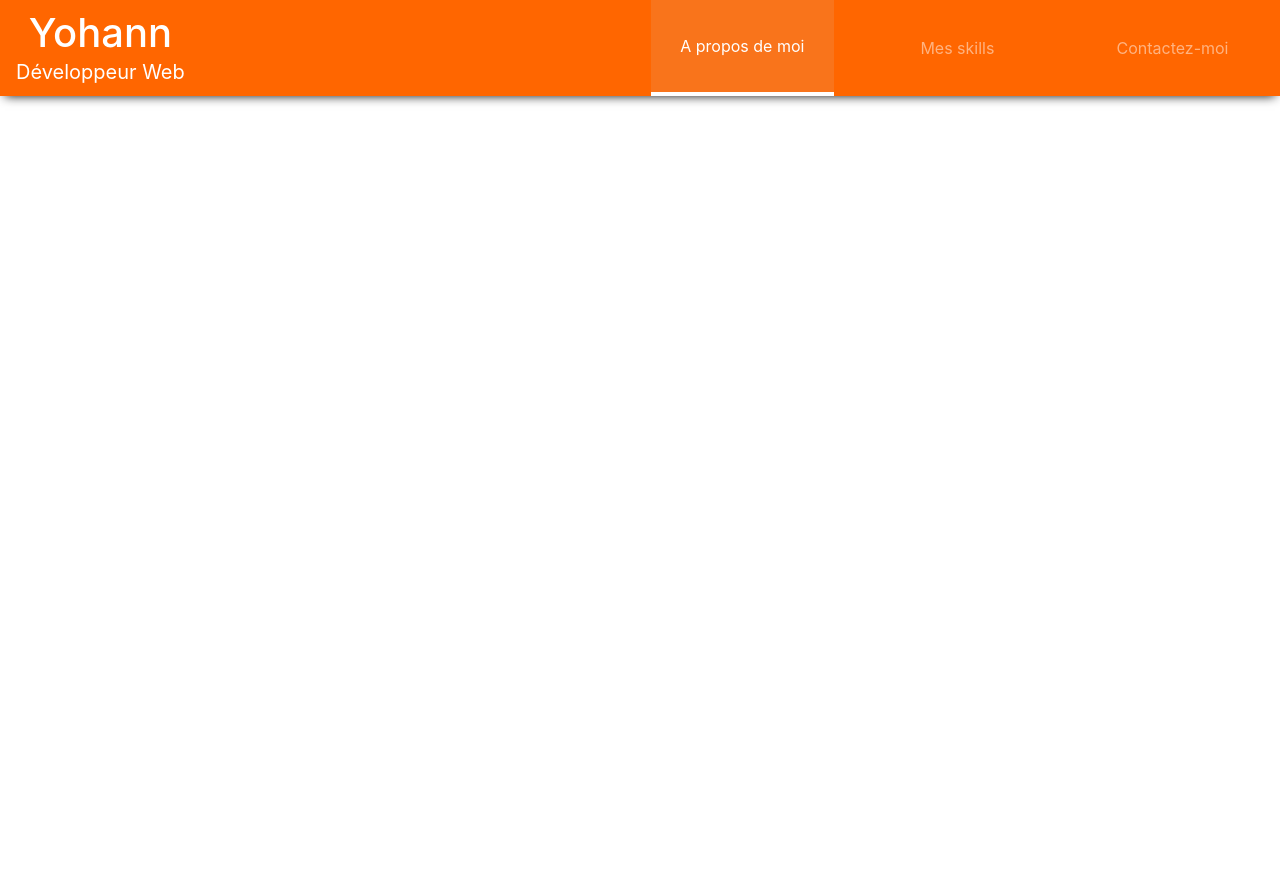
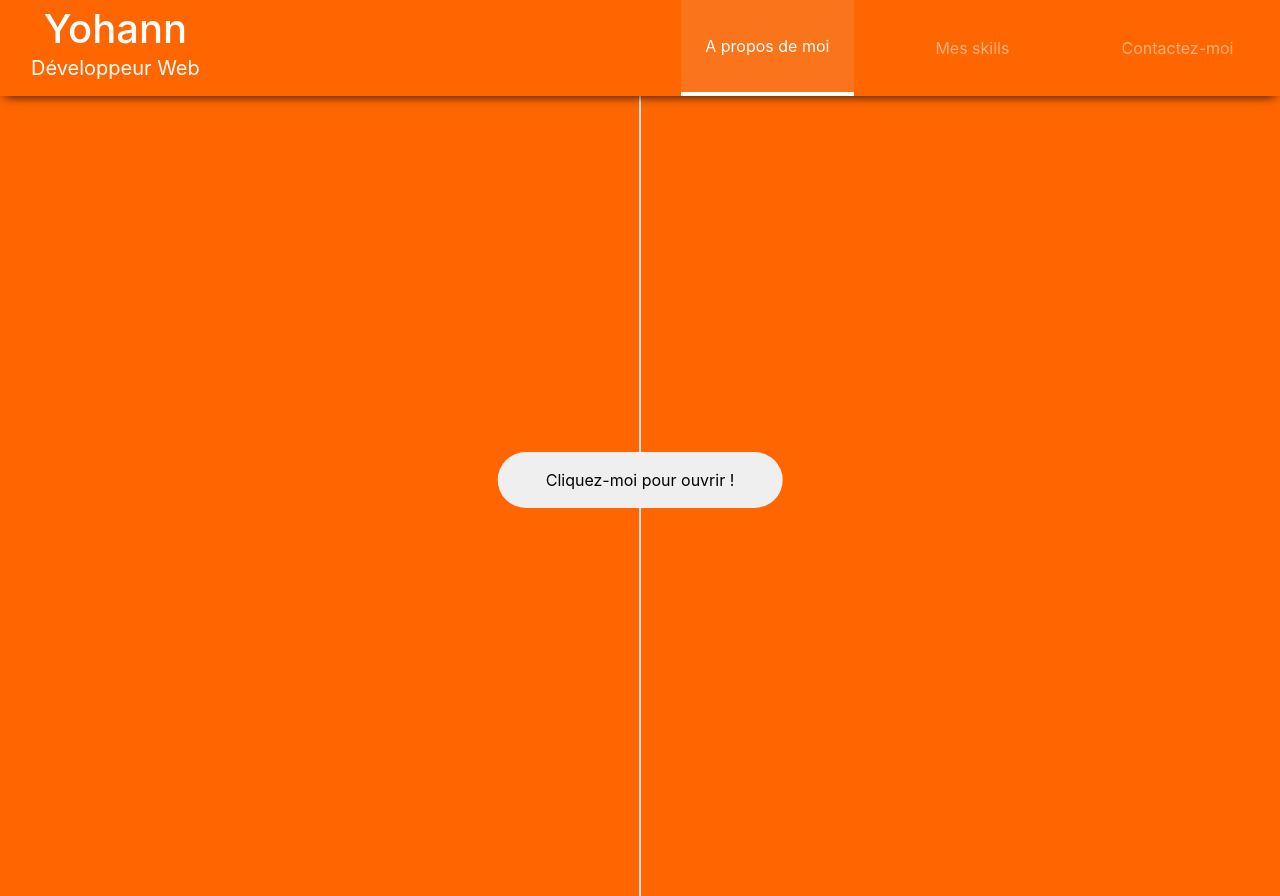
Before and after one commit to YohannPhilippot/portfolio4, a React (Create React App) app: page /about in a window 1280 px wide. Before the commit the page ends 800 px from the top, so only its background shows below. Built offline with nearby package versions, Linux system fonts and the light colour scheme.

Commit message:
style: navbar update and add about appearing

```diff
--- a/src/App.js
+++ b/src/App.js
@@ -1,21 +1,28 @@
 import './App.scss';
 import '../node_modules/bootstrap/dist/css/bootstrap.min.css'
 
+import React from 'react'
 import {BrowserRouter, Route, Switch } from 'react-router-dom'
 
 import Menu from './components/Menu'
 import About from './components/About'
+import Skills from './components/Skills'
+import Contact from './components/Contact'
 
 function App() {
   return (
-    <div className="App">
-      <Menu />
+
+
       <BrowserRouter>
+        <Menu />
         <Switch>
-          <Route path='/' component={About} />
+          <Route exact path='/' component={About} />
+          <Route path='/about' component={About} />
+          <Route path='/skills' component={Skills} />
+          <Route path='/contact' component={Contact} />
         </Switch>
       </BrowserRouter>
-    </div>
+
   );
 }
 
--- a/src/App.scss
+++ b/src/App.scss
@@ -61,20 +61,61 @@
   height: 6rem;
 }
 
+@keyframes nameApparition {
+  0% {
+      transform: translateY(-50px);
+      opacity: 0;
+  }
+
+  100% {
+      transform: translateY(0);
+      opacity: 1;
+  }
+}
+
+@keyframes titleApparition {
+  0% {
+      opacity: 0;
+      transform: translateX(-150px) scale(0);
+  }
+
+  100% {
+      opacity: 1;
+      transform: translateX(0px) scale(1);
+  }
+}
+
 .navbar-brand {
   padding-bottom: 0;
   margin-right: 0!important;
   padding-right: 0!important;
-
+  margin-left: 0!important;
   @media screen and (max-width: 992px) {
     box-shadow:  0px 5px 10px -5px #111
   }
+
+  h1 {
+    animation: nameApparition 1000ms 450ms ease-out both;
+  }
+  span {
+    display: inline-block;
+    animation: titleApparition 1000ms 1000ms ease-out both;
+  }
 }
+
+.grow {
+  transition: all .5s ease-in-out;
+}
+
+.grow:hover {
+  transform: scale(1.15);
+}
+
 
 .items-margin {
   max-width: 100%;
   height: 60%;
-  padding-top: 10px;
+
   @media screen and (min-width: 992px) {
     padding-top: 0;
     margin-left: 450px;
@@ -97,3 +138,64 @@
   background-color: #f9741b;
 
 }
+
+.docHeight {
+  min-height: 100vh;
+}
+
+.btn-center {
+  top: 60%;
+  left: 50%;
+  transform: translate(-50%, -50%)
+}
+
+.btn-rounded {
+  border-radius: 2rem;
+  border: #fff;
+}
+
+@keyframes btn-disappear {
+  0% {
+      opacity: 1;
+  }
+
+  100% {
+      opacity: 0;
+  }
+}
+
+.disappear {
+  animation: btn-disappear 1000ms ease-in-out both;
+}
+
+.hidden {
+  display: none;
+}
+
+@keyframes rightTranslate {
+  0% {
+    transform: translateX(0px);
+  }
+
+  100%{
+    transform: translateX(1000px);
+
+  }
+}
+
+@keyframes leftTranslate {
+  0% {
+    transform: translateX(0px);
+  }
+  100% {
+    transform: translateX(-1000px);
+  }
+}
+
+.rightTranslate {
+  animation: rightTranslate 1000ms ease-in-out both;
+}
+
+.leftTranslate {
+  animation: leftTranslate 1000ms ease-in-out both;
+}
--- a/src/components/About.js
+++ b/src/components/About.js
@@ -3,8 +3,39 @@ import React from 'react';
 
 function About() {
 
+
+
+
+    function handleClick() {
+        let button = document.getElementById('openButton')
+        button.classList.add('disappear')
+        function hide(e) {
+            e.classList.add('hidden')
+        }
+        setTimeout(() => {hide(button)}, 1000)
+
+        let rightPart = document.getElementById('rightPart')
+        rightPart.classList.add('rightTranslate')
+        setTimeout(() => {hide(rightPart)}, 1000)
+
+        let leftPart = document.getElementById('leftPart')
+        leftPart.classList.add('leftTranslate')
+        setTimeout(() => {hide(leftPart)}, 1000)
+
+        let content = document.getElementById('content')
+        content.classList.remove('hidden')
+    }
+
     return (
         <div>
+            <div className="d-flex">
+                <div className='leftPart bg-navbar border-right docHeight w-50' id='leftPart'></div>
+                <div className='rightPart bg-navbar border-left docHeight w-50' id='rightPart'></div>
+                <button onClick={() => {handleClick()}} className='position-absolute btn-center btn-rounded px-5 py-3' id='openButton'> Cliquez-moi pour ouvrir !</button>
+            </div>
+            <div className='content hidden' id='content'>
+                <p>dddddddd</p>
+            </div>
 
         </div>
     )
--- /dev/null
+++ b/src/components/Contact.js
@@ -0,0 +1,13 @@
+import React from 'react';
+
+
+function Contact() {
+
+    return (
+        <div>
+
+        </div>
+    )
+}
+
+export default Contact;
--- a/src/components/Menu.js
+++ b/src/components/Menu.js
@@ -5,12 +5,12 @@ function Menu() {
 
     return (
         <nav className="navbar navbar-expand-lg navbar-dark bg-navbar navbar-border ">
-            <a className="navbar-brand col-12 col-lg text-lg-left ml-3 p-0" href="/">
-                <h1 className='text-center mb-0' >Yohann</h1>
-                <span>Développeur Web</span>
+            <a className="navbar-brand col-12 col-lg text-lg-left pl-3 p-0 grow" href="/">
+                <h1 className='text-center mb-0 grow' >Yohann</h1>
+                <span className='text-center pb-2 col grow'>Développeur Web</span>
             </a>
 
-                <div className="navbar-nav d-flex flex-row w-100 mw-100 justify-content-around align-items-center items-margin">
+            <div className="navbar-nav d-flex flex-row w-100 mw-100 justify-content-around align-items-center items-margin bg-navbar">
                 <BrowserRouter>
                     <NavLink className="nav-link mx-3 mh-100 col" to='/about'>A propos de moi</NavLink>
                     <NavLink className="nav-link mx-3 mh-100 col" to='/skills'>Mes skills</NavLink>
--- /dev/null
+++ b/src/components/Skills.js
@@ -0,0 +1,13 @@
+import React from 'react';
+
+
+function Skills() {
+
+    return (
+        <div>
+
+        </div>
+    )
+}
+
+export default Skills;
```
Lines whose indentation alone changed are shown as unchanged.
